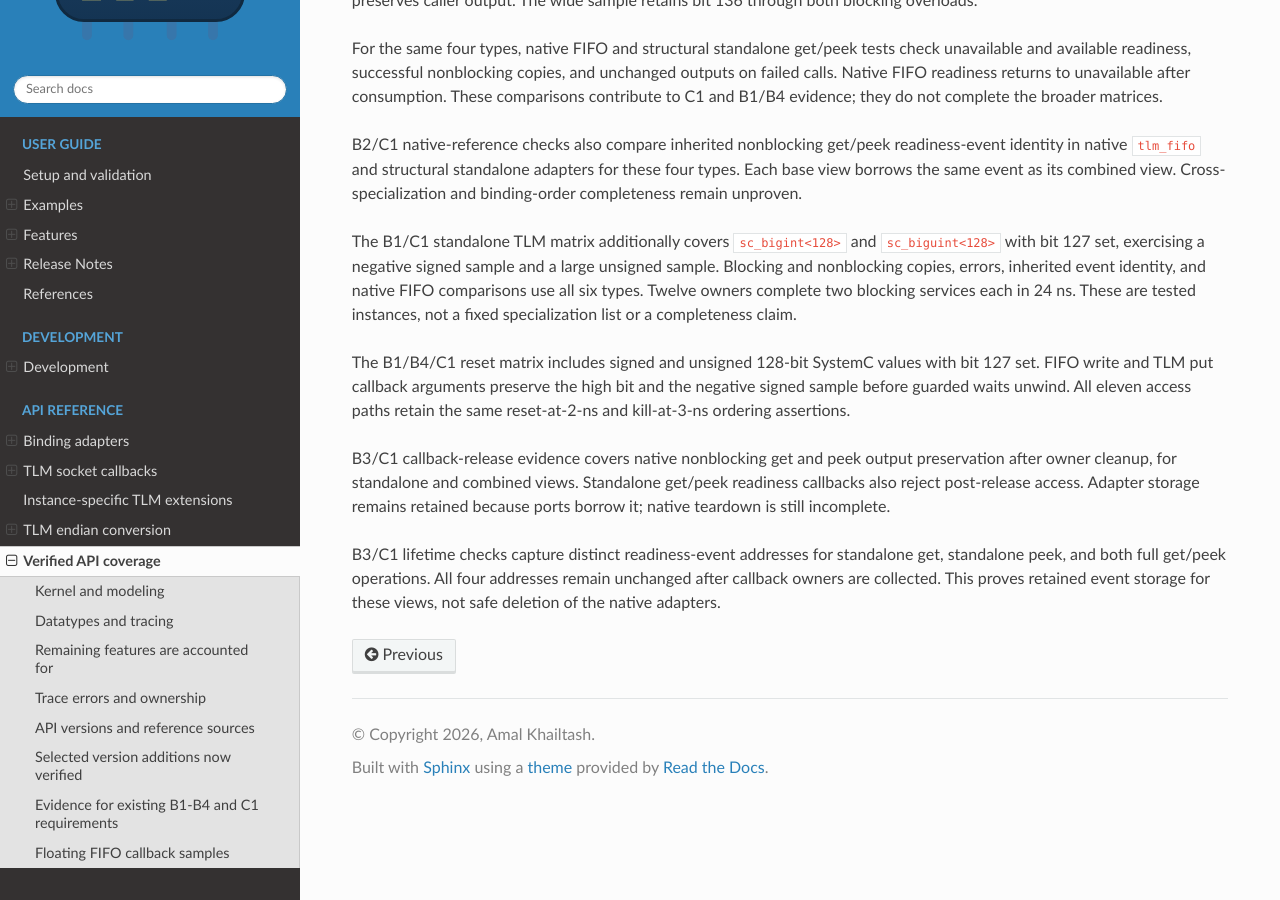
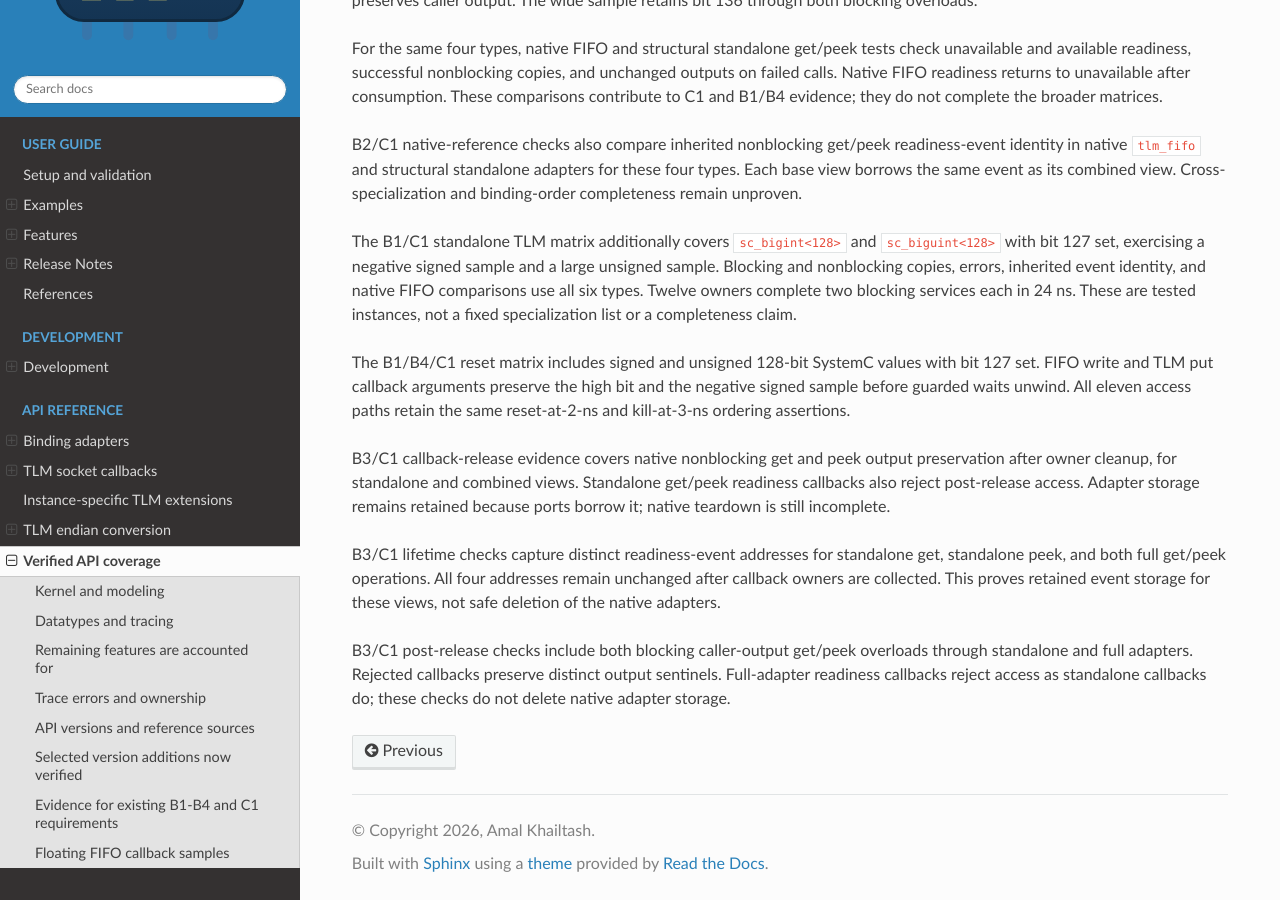
Before and after one commit to amal-khailtash/pysystemc, a Sphinx documentation site: the page built from docs/api/coverage.rst, in a window 1280 px wide and 900 px high, scrolled down 4110 px. Built offline with Sphinx 7.4.7 and the Read the Docs theme 3.1.0, drawn with Linux system fonts in a browser that asks for light colours.

Commit message:
test: preserve released TLM blocking caller outputs

```diff
--- a/docs/api/coverage.rst
+++ b/docs/api/coverage.rst
@@ -280,3 +280,8 @@ B3/C1 lifetime checks capture distinct readiness-event addresses for standalone
 get, standalone peek, and both full get/peek operations. All four addresses
 remain unchanged after callback owners are collected. This proves retained
 event storage for these views, not safe deletion of the native adapters.
+
+B3/C1 post-release checks include both blocking caller-output get/peek overloads
+through standalone and full adapters. Rejected callbacks preserve distinct
+output sentinels. Full-adapter readiness callbacks reject access as standalone
+callbacks do; these checks do not delete native adapter storage.
--- a/docs/intro/features.rst
+++ b/docs/intro/features.rst
@@ -134,7 +134,8 @@ sampled storage on rejection and recover for float/double/long double.
 ``release_interface_callbacks()`` releases structural owners and retained results
 after native stop; adapters remain alive and later callbacks reject access.
 Standalone get/peek readiness rejects post-release access, while failed native
-nonblocking get/peek calls preserve caller outputs. Adapter-owned readiness events
+blocking and nonblocking get/peek calls preserve caller outputs. Full and
+standalone readiness callbacks reject access after cleanup. Adapter-owned readiness events
 retain their native addresses after owner cleanup. Native teardown remains open.
 Guarded structural FIFO read/write and TLM get/put/peek callbacks preserve
 reset/kill cleanup ordering in timed native-process tests.
```
Also changed, not shown: CHANGELOG.md (+1 -0 lines), 1 other file.
